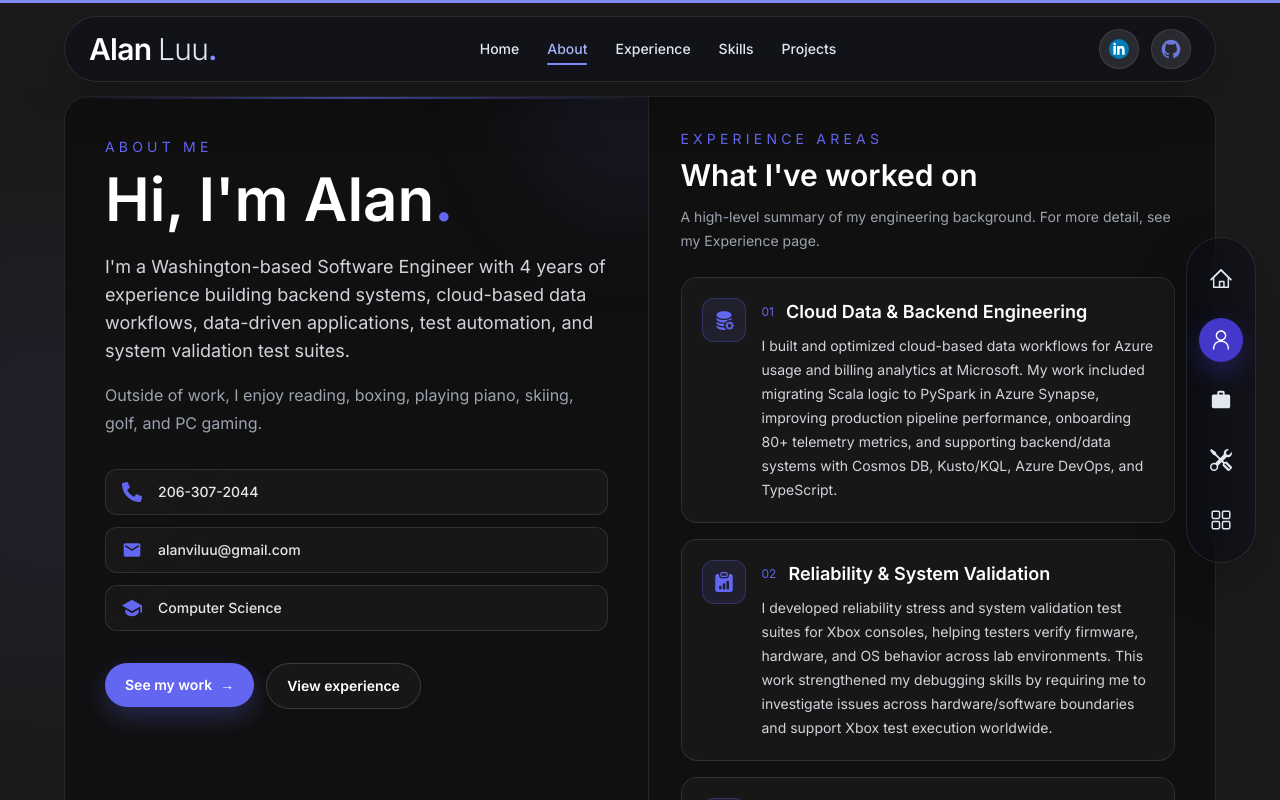
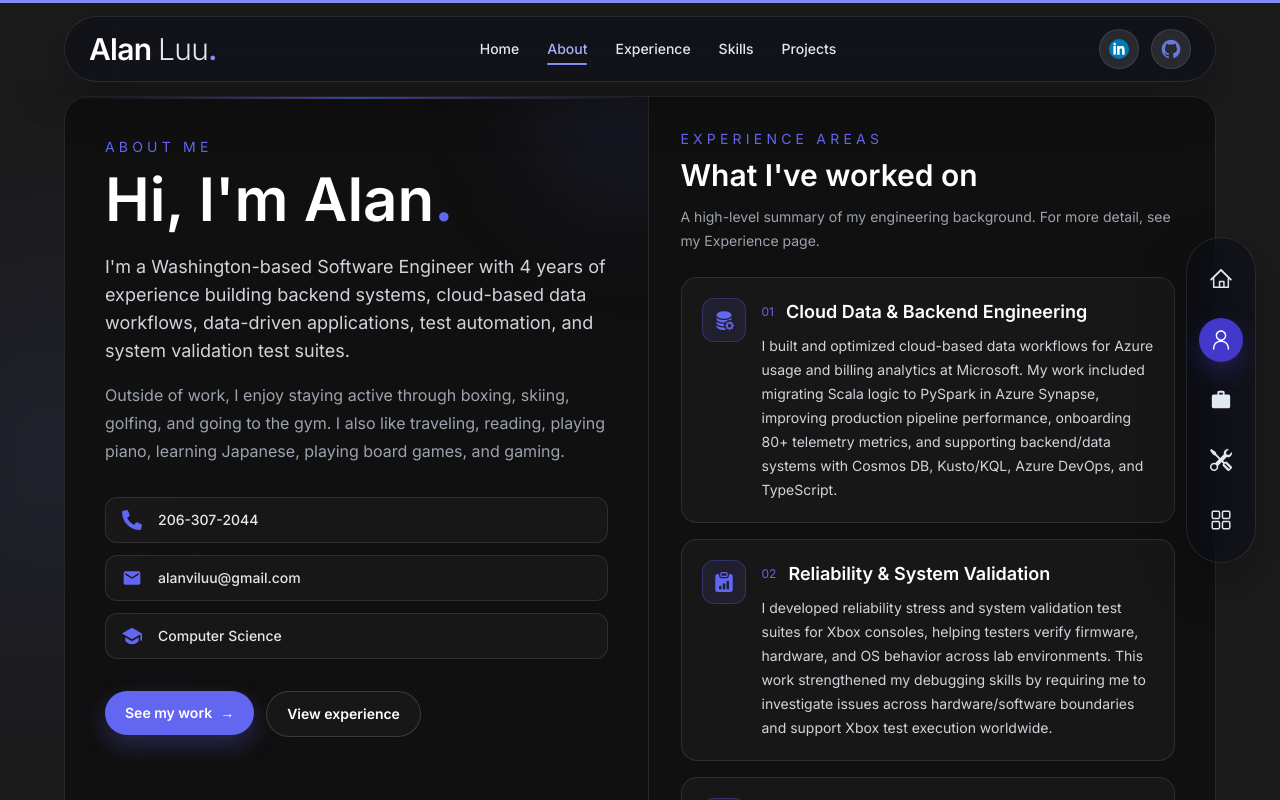
Before and after one commit to luualan/portfolio-react, a Next.js app: page /about-me in a window 1280 px wide. Shown: the top 800 px of the page. Built offline with nearby package versions, Linux system fonts and the light colour scheme.

Commit message:
Update hobbies description

```diff
--- a/components/Profile.tsx
+++ b/components/Profile.tsx
@@ -56,8 +56,7 @@ const Profile = () => {
           </p>
 
           <p className="mt-4 max-w-xl text-base leading-7 text-gray-400">
-            Outside of work, I enjoy reading, boxing, playing piano, skiing,
-            golf, and PC gaming.
+            Outside of work, I enjoy staying active through boxing, skiing, golfing, and going to the gym. I also like traveling, reading, playing piano, learning Japanese, playing board games, and gaming.
           </p>
 
           <div className="mt-8 grid gap-3">
```
